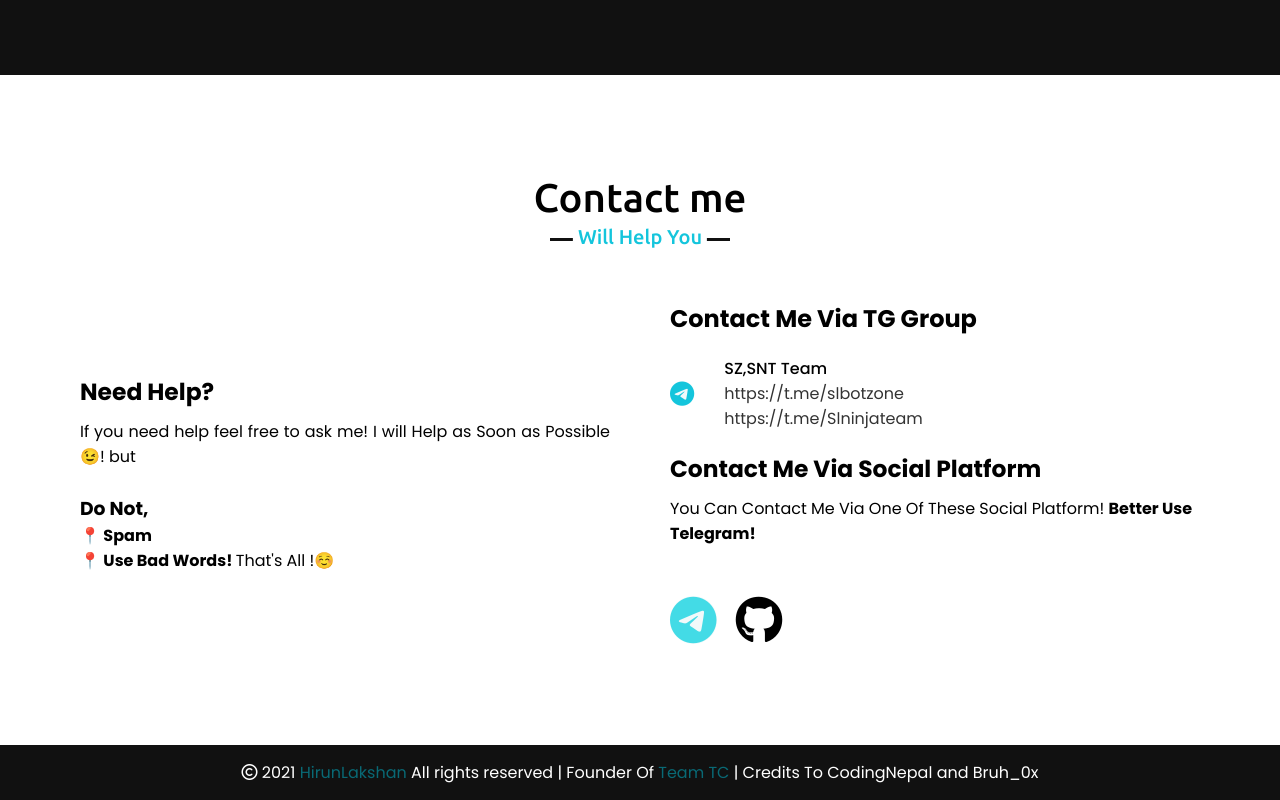
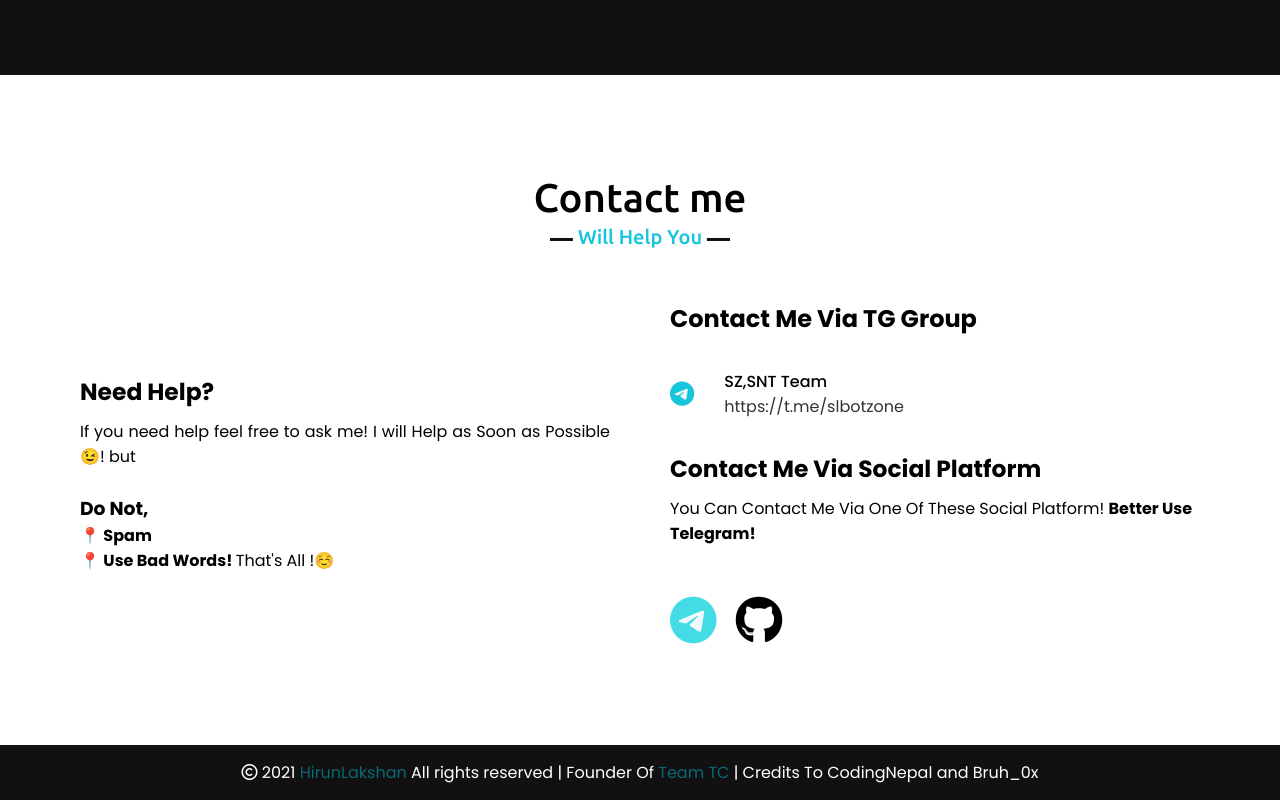
Before and after one commit to HirunLakshan/web-page, a plain HTML site: page index.html in a window 1280 px wide. Shown: the part 2064-2864 px from the top of the page. Drawn offline with nearby package versions, Linux system fonts and the light colour scheme.

Commit message:
Update index.html

```diff
--- a/index.html
+++ b/index.html
@@ -119,7 +119,6 @@
                         <div class="info">
                             <div class="head">SZ,SNT Team</div>
                             <div class="sub-title">https://t.me/slbotzone</div>
-                            <div class="sub-title">https://t.me/Slninjateam</div>
                         </div>
                     </div>
                     <br>
```
